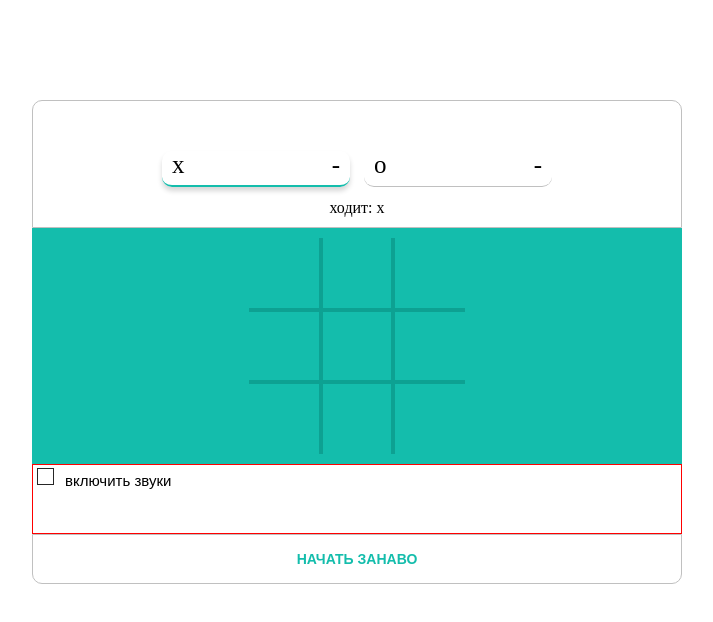
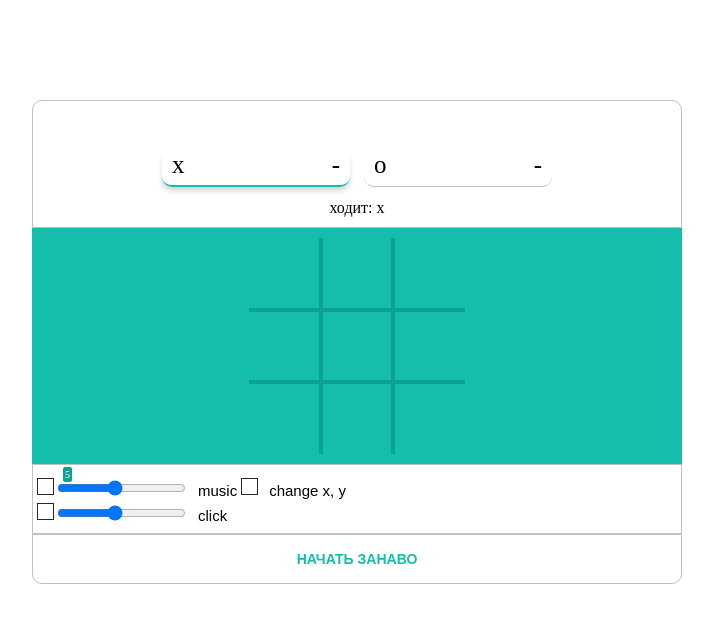
Before and after one commit to conservativ007/react-game, a React app: page / in a window 1280 px wide. Shown: the top 622 px of the page, without its empty margins (283-996 px from the left). Built offline with nearby package versions, Linux system fonts and the light colour scheme.

Commit message:
feat: added settings sounds(music and clicks), added setting style (x, o)

```diff
--- a/src/Styles/settings.css
+++ b/src/Styles/settings.css
@@ -1,9 +1,80 @@
 .settings{
+  display: flex;
   margin: 0 auto;
   width: 650px;
   height: 70px;
-  border: 1px solid red;
+  border: 1px solid silver;
   box-sizing: border-box;
+}
+
+.gamer-x-style1{
+  font-size: 70px;
+  color: #fff;
+}
+
+.gamer-o-style1{
+  font-size: 70px;
+  color: #ff7675;
+}
+
+.gamer-x-style2{
+  position: relative;
+  font-family: 'Indie Flower', cursive;
+  font-weight: 100;
+  font-size: 70px;
+  color: #fff;
+  box-shadow: 0 0 10px rgba(255, 255, 255 ,.8), 0 0 20px rgba(255, 255, 255 ,.8), 0 0 22px rgba(255, 255, 255 ,.8), 0 0 40px rgba(219, 66, 217 ,.8);
+  display: flex;
+  justify-content: center;
+  align-items: center;
+}
+
+.gamer-x-style2 span{
+  display: block;
+  position: absolute;
+  height: 5px;
+  width: 40px;
+  border-radius: 50%;
+  background-color: white;
+  font-family: 'Indie Flower', cursive;
+  font-weight: 100;
+  text-shadow: 0 0 10px rgba(255, 255, 255 ,.8), 0 0 20px rgba(255, 255, 255 ,.8), 0 0 22px rgba(255, 255, 255 ,.8), 0 0 40px rgba(219, 66, 217 ,.8);
+}
+
+
+.gamer-x-style2 span:nth-child(1) {
+  box-shadow: 0 0 10px rgba(255, 255, 255 ,.8), 0 0 20px rgba(255, 255, 255 ,.8), 0 0 22px rgba(255, 255, 255 ,.8), 0 0 40px rgba(219, 66, 217 ,.8);
+  transform: rotate(45deg);
+
+}
+
+.gamer-x-style2 span:nth-child(2) {
+  box-shadow: 0 0 10px rgba(255, 255, 255 ,.8), 0 0 20px rgba(255, 255, 255 ,.8), 0 0 22px rgba(255, 255, 255 ,.8), 0 0 40px rgba(219, 66, 217 ,.8);
+  transform: rotate(-45deg);
+}
+
+.gamer-o-style2 span{
+  display: block;
+  width: 30px;
+  height: 30px;
+  border-radius: 50%;
+  border: 4px solid #ff6b6b;
+  background-color: #14bdac;
+  box-shadow: 0 0 10px rgba(232,105,115 ,.8), 0 0 20px rgba(232,105,115 ,.8), 0 0 22px rgba(232,105,115 ,.8), 0 0 40px rgba(219, 66, 217 ,.8);
+  box-shadow: inset 0 0 10px rgba(214, 48, 49,1.0), 0 0 20px rgba(232,105,115 ,.8), 0 0 22px rgba(232,105,115 ,.8), 0 0 40px rgba(219, 66, 217 ,.8);
+}
+
+
+.sound {
+  position: relative;
+  top: 10px;
+  display: flex;
+  flex-direction: column;
+}
+
+.set-gamer{
+  position: relative;
+  top: 10px;
 }
 
 
@@ -42,3 +113,15 @@ label{
   font-family: sans-serif;
   margin-left: 10px;
 }
+
+
+output{
+  position: absolute;
+  left: 30px;
+  top: -8px;
+  padding: 2px 2px;
+  font-size: 10px;
+  background: #0da192;
+  color: white;
+  border-radius: 3px;
+}
--- a/src/components/App.jsx
+++ b/src/components/App.jsx
@@ -1,8 +1,9 @@
-import React, { useState } from 'react'
+import React, { useEffect, useState } from 'react'
 import Componenta from './Componenta.jsx';
 import Footer from './Footer.jsx';
 import Head from './Head.jsx';
 import Settings from './Settings.jsx';
+import {Context} from './Context.jsx';
 
 
 
@@ -14,7 +15,10 @@ function App() {
   let [move, setMove] = useState(true);
   let [x, setX] = useState('-');
   let [o, setO] = useState('-');
+
   let [soundPlay, setSoundPlay] = useState(false);
+  let [soundClick, setSoundClick] = useState(0.5);
+  let [gamer, setGamer] = useState(true);
 
   const winnerLines = [
     [0,1,2],
@@ -83,11 +87,13 @@ function App() {
     elem={elem}
     clickHandler={clickHandler}
     soundPlay={soundPlay}
+    soundClick={soundClick}
     />
   })
 
   return (
     <>
+      <Context.Provider value={{setGamer, gamer}} >
         <Head elem={a1} x={x} o={o} />
         <div className="board">
           <div className="tic-tac-toe">
@@ -97,8 +103,11 @@ function App() {
         <Settings
           soundPlay={soundPlay}
           setSoundPlay={setSoundPlay}
+          soundClick={soundClick}
+          setSoundClick={setSoundClick}
         />
         <Footer resetGame={resetGame} />
+      </Context.Provider>
     </>
   )
 }
--- a/src/components/Componenta.jsx
+++ b/src/components/Componenta.jsx
@@ -1,23 +1,15 @@
-import React, {useState} from 'react';
+import React, {useEffect, useState} from 'react';
 import soundfile from '../click2.mp3';
+import Gamer from './Gamer.jsx';
 
-export default function Componenta({clickHandler, index, elem, soundPlay}) {
-
-  let a = null;
-  if(elem === 'x'){
-    a = <div className='gamer-x'>&times;</div>;
-  } else if(elem === 'o') {
-    a = <div className='gamer-o'>&#9675;</div>;
-  }
+export default function Componenta({clickHandler, index, elem, soundPlay, soundClick}) {
 
   function sound() {
     if(soundPlay !== true) return;
-    // console.log(' sound ');
-    // console.log(soundfile);
 
     let audio = new Audio();
-    // audio.preload = 'auto';
     audio.src = soundfile;
+    audio.volume = soundClick;
     audio.play();
   }
 
@@ -27,7 +19,7 @@ export default function Componenta({clickHandler, index, elem, soundPlay}) {
       onClick={() => clickHandler(index)}
       onMouseUp={sound}
     >
-      {a}
+      <Gamer elem={elem} />
     </div>
   )
 }
--- /dev/null
+++ b/src/components/Context.jsx
@@ -0,0 +1,2 @@
+import React from 'react';
+export const Context = React.createContext()
--- /dev/null
+++ b/src/components/Gamer.jsx
@@ -0,0 +1,28 @@
+import React, {useEffect, useState, useContext} from 'react';
+import {Context} from './Context.jsx';
+
+export default function Gamer({elem}) {
+  let styles;
+
+  let [gamerStyles, setGamerStyles] = useState(styles)
+  let context = useContext(Context)
+
+
+  let a = null;
+  if(elem === 'x' && context.gamer){
+    a = <div className='gamer-x-style1' >&times;</div>;
+  } else if (elem === 'o' && context.gamer) {
+    a = <div className='gamer-o-style1' >&#9675;</div>;
+  } else if (elem === 'x' && !context.gamer) {
+    a = <div className='gamer-x-style2'>
+          <span></span>
+          <span></span>
+        </div>;
+  } else if (elem === 'o' && !context.gamer) {
+    a = <div className='gamer-o-style2'>
+          <span></span>
+        </div>;
+  }
+
+  return a;
+}
--- /dev/null
+++ b/src/components/Input.jsx
@@ -0,0 +1,33 @@
+import React, { useState, useEffect } from 'react';
+
+export default function Input({setAudioVolume, setSoundClick}) {
+
+  const useSlider = (min, max, defaultState) => {
+    const [state, setSlide] = useState(defaultState);
+    const handleChange = e => {
+      console.log('setting level', e.target.value)
+      setSlide(e.target.value);
+      if(setAudioVolume) {
+        setAudioVolume(e.target.value)
+      }
+      if(setSoundClick) {
+        setSoundClick(e.target.value)
+      }
+
+    }
+
+    const props = {
+      type: 'range',
+      min,
+      max,
+      step: 0.1,
+      value: state,
+      onChange: handleChange
+    }
+    return props
+  }
+
+  const sliderProps = useSlider(0.1, 1.0, 0.5);
+
+  return <input {...sliderProps}/>
+}
--- a/src/components/Settings.jsx
+++ b/src/components/Settings.jsx
@@ -1,40 +1,72 @@
-import React, { useState } from 'react';
+import React, { useState, useEffect, useContext } from 'react';
 import '.././styles/settings.css';
+import soundfile from '../Orc-Theme.mp3';
+import Input from './Input.jsx';
+import {Context} from './Context.jsx';
 
-export default function Settings({soundPlay, setSoundPlay}) {
+export default function Settings({soundPlay, setSoundPlay, setSoundClick, soundClick}) {
+
+  let [musicPlay, setMusicPlay] = useState(false);
+  let [audioVolume, setAudioVolume] = useState(0.5);
+
+  useEffect(() => {
+
+    let audio = document.querySelector('.audio-trac');
+    if(musicPlay) {
+      audio.play();
+      audio.volume = audioVolume;
+    } else {
+      audio.pause();
+    }
+
+  }, [musicPlay, audioVolume])
+
+  let context = useContext(Context)
 
 
-  // function playSound() {
+  function changeSettingsGamer() {
+    let setGamer = context.setGamer;
+    let gamer = context.gamer;
+    setGamer(!gamer)
+  }
 
-  //   setSound(sound = !sound);
-  //   console.log('play-sound', sound)
 
-  //   let audio = new Audio();
-  //   audio.preload = 'auto';
-  //   audio.src = '../../public/sound/sound1.mp3';
-  //   audio.play();
-  // }
-
-  // function playMusic() {
-  //   console.log('play-music')
-  // }
 
   return (
     <div className='settings'>
 
-      {/* <div className='sound'>
-        <input type='checkbox' id='s2' onClick={() => playSound()} />
-        <label htmlFor="s2">включить музончик</label>
-      </div> */}
+      <div className='sound'>
+        <div>
+          <audio className='audio-trac' src={soundfile}></audio>
+          <input
+            id='s2'
+            type='checkbox'
+            onChange={() => setMusicPlay(!musicPlay)}
+          />
 
-      <div className='sound'>
-        <input
-          id='s1'
-          type='checkbox'
-          onChange={() => setSoundPlay(soundPlay = !soundPlay)}
-        />
-        <label htmlFor="s1">включить звуки</label>
+          <output htmlFor='fader'>{audioVolume * 10}</output>
+          <Input setAudioVolume={setAudioVolume} />
+          <label htmlFor="s2">music</label>
+        </div>
+
+        <div>
+          <input
+            id='s1'
+            type='checkbox'
+            onChange={() => setSoundPlay(!soundPlay)}
+          />
+          <output htmlFor='fader'>{soundClick * 10}</output>
+          <Input setSoundClick={setSoundClick} />
+          <label htmlFor="s1">click</label>
+        </div>
       </div>
+
+      <div className="set-gamer">
+        <input id='s3' type="checkbox" onChange={changeSettingsGamer}/>
+        <label htmlFor="s3">change x, y</label>
+      </div>
+
+
     </div>
   )
 }
--- a/src/style.css
+++ b/src/style.css
@@ -1,12 +1,12 @@
-.gamer-x{
+/* .gamer-x{
   font-size: 70px;
   color: white;
-}
+} */
 
-.gamer-o{
-  font-size: 50px;
+/* .gamer-o{
+  font-size: 70px;
   color: #ff7675;
-}
+} */
 
 
 .board{
```
Also changed, not shown: 1 other file (tests, documents, lock files or other folders). Lines whose indentation alone changed are shown as unchanged.
